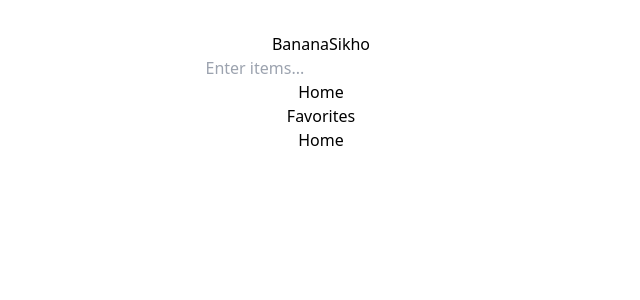
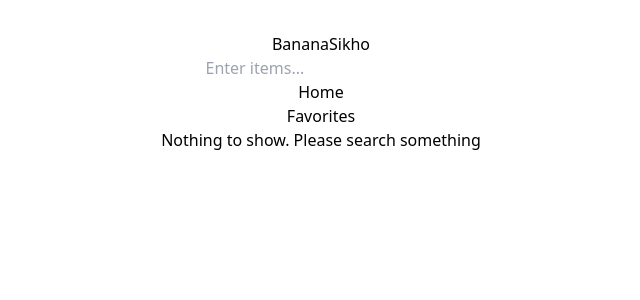
Before and after one commit to VishalKumar22/BananaSikho, a React (Vite) app: page / in a window 1280 px wide. Shown: the top 300 px of the page, without its empty margins (319-959 px from the left). Built offline with nearby package versions, Linux system fonts and the light colour scheme.

Commit message:
Add HomePage

```diff
--- a/src/pages/home/Home.jsx
+++ b/src/pages/home/Home.jsx
@@ -1,8 +1,25 @@
-import React from 'react'
+import React, { useContext } from 'react'
+import { GlobalContext } from '../../context/Context'
+import RecipeItem from '../../components/recipeitem/RecipeItem'
+const Home = () => {
+  const {recipeList, loading} = useContext(GlobalContext)
+  if(loading) return <div>Loading... please wait!</div>
 
-const Home = () => {
   return (
-    <div>Home</div>
+    <div className='py-8 container mx-auto flex flex-wrap justify-center gap-10'>
+      {
+        recipeList && recipeList.length > 0 ?
+        recipeList.map((item) => <RecipeItem item = {item}/>)
+
+        : <div>
+          <p className='lg-text-4xl text-xl text-center text-black font-extrabold'>
+            Nothing to show. Please search something
+            </p>
+        </div>
+      }
+
+
+    </div>
   )
 }
 
```
